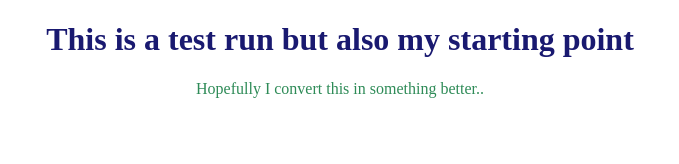
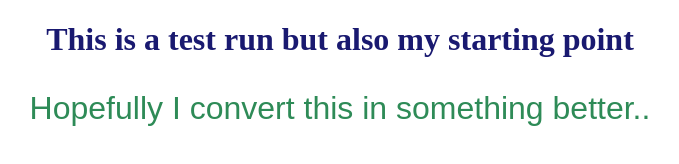
Before and after one commit to Toxic-vibes/FIRST_TIME_USING_VERCEL, a plain HTML site: page index.html in a window 1280 px wide. Shown: the whole page, without its empty margins (300-979 px from the left). Drawn offline with Linux system fonts and the light colour scheme.

Commit message:
font-adjustment

```diff
--- a/index.html
+++ b/index.html
@@ -12,7 +12,8 @@
         }
 
         p{
-
+            font-size: 2rem;
+            font-family: sans-serif;
             color: seagreen;
             /* border: solid plum; */
             border-radius: 15%;
```
